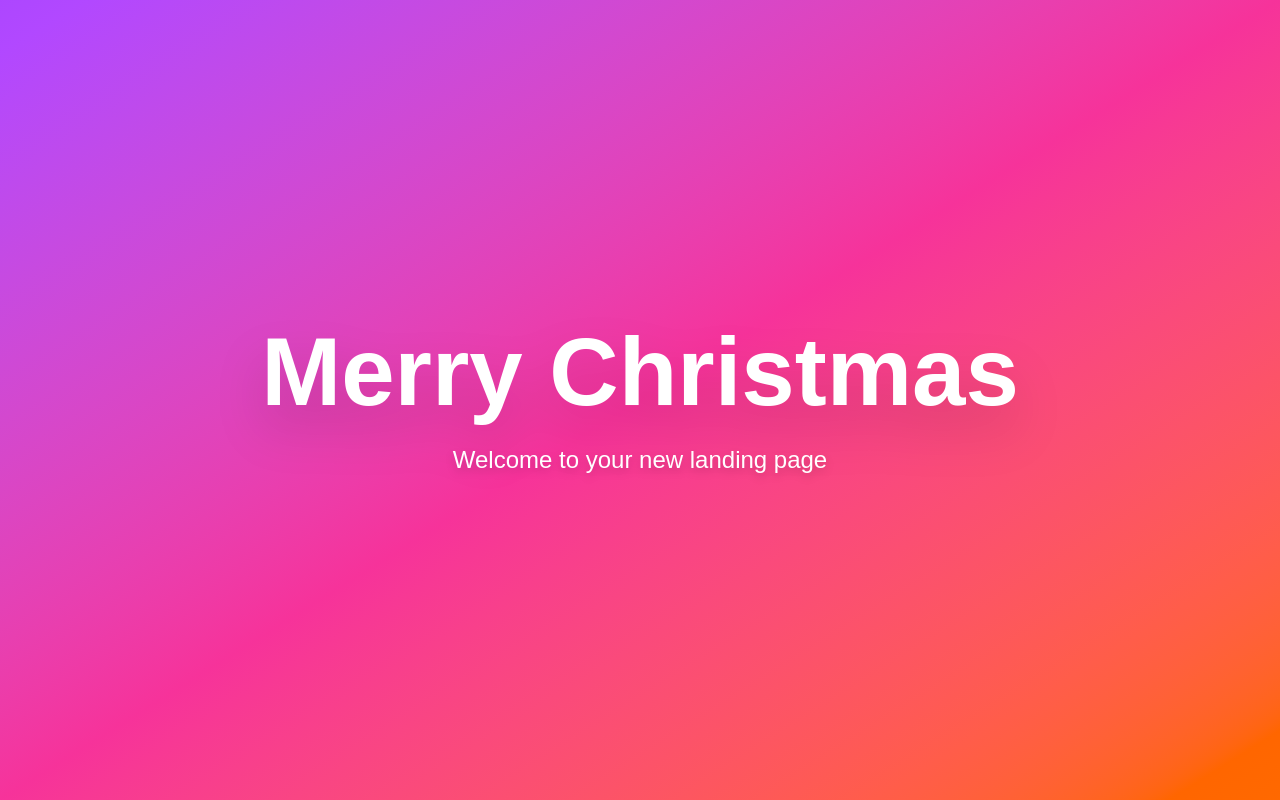
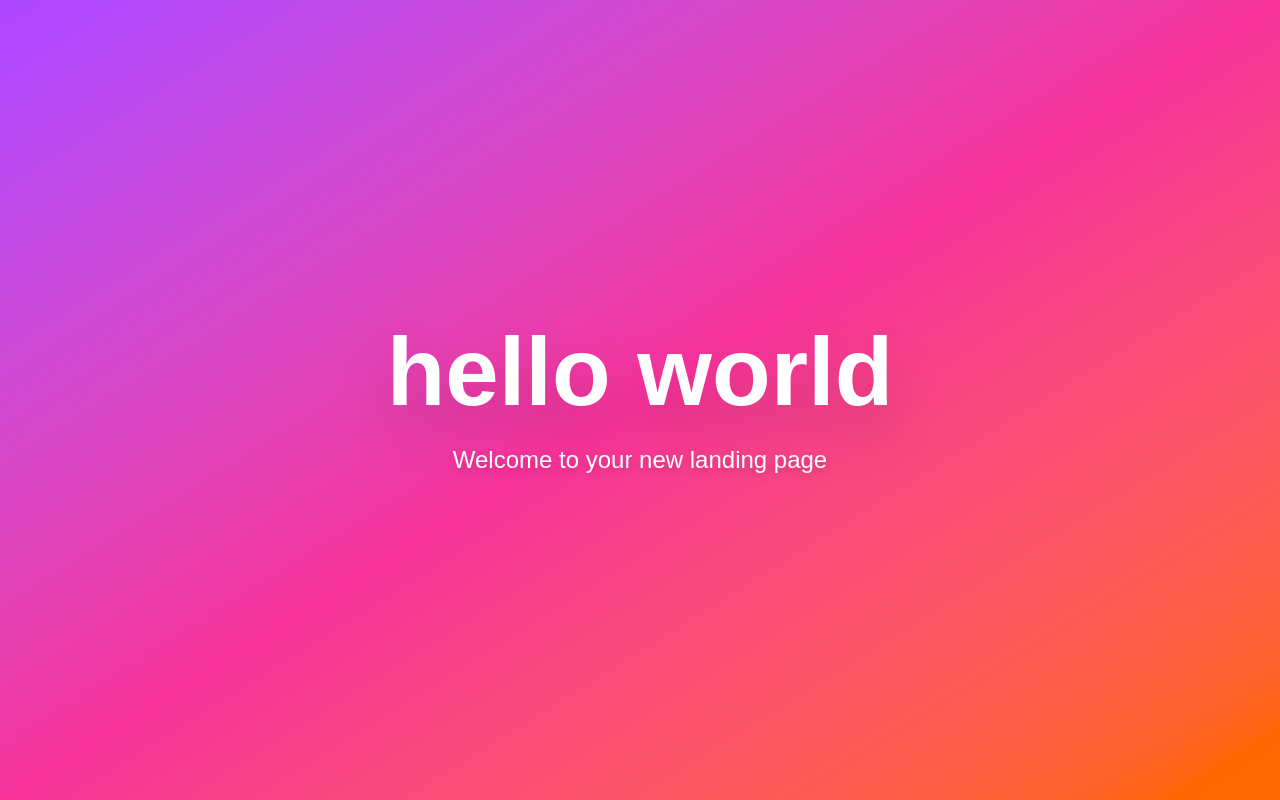
Before and after one commit to ns-test-org/testing-stand-186, a Next.js app in the folder packages/testing-stand-186/: page / in a window 1280 px wide. Built offline with nearby package versions, Linux system fonts and the light colour scheme.

Commit message:
AI chat session: Updated code and files

```diff
--- a/packages/testing-stand-186/src/app/page.tsx
+++ b/packages/testing-stand-186/src/app/page.tsx
@@ -3,7 +3,7 @@ export default function Landing() {
     <div className="min-h-screen w-full flex items-center justify-center bg-gradient-to-br from-purple-500 via-pink-500 to-orange-500">
       <div className="text-center px-6">
         <h1 className="text-6xl md:text-8xl font-bold text-white mb-6 drop-shadow-2xl">
-          Merry Christmas
+          hello world
         </h1>
         <p className="text-xl md:text-2xl text-white font-light drop-shadow-lg">
           Welcome to your new landing page
```
